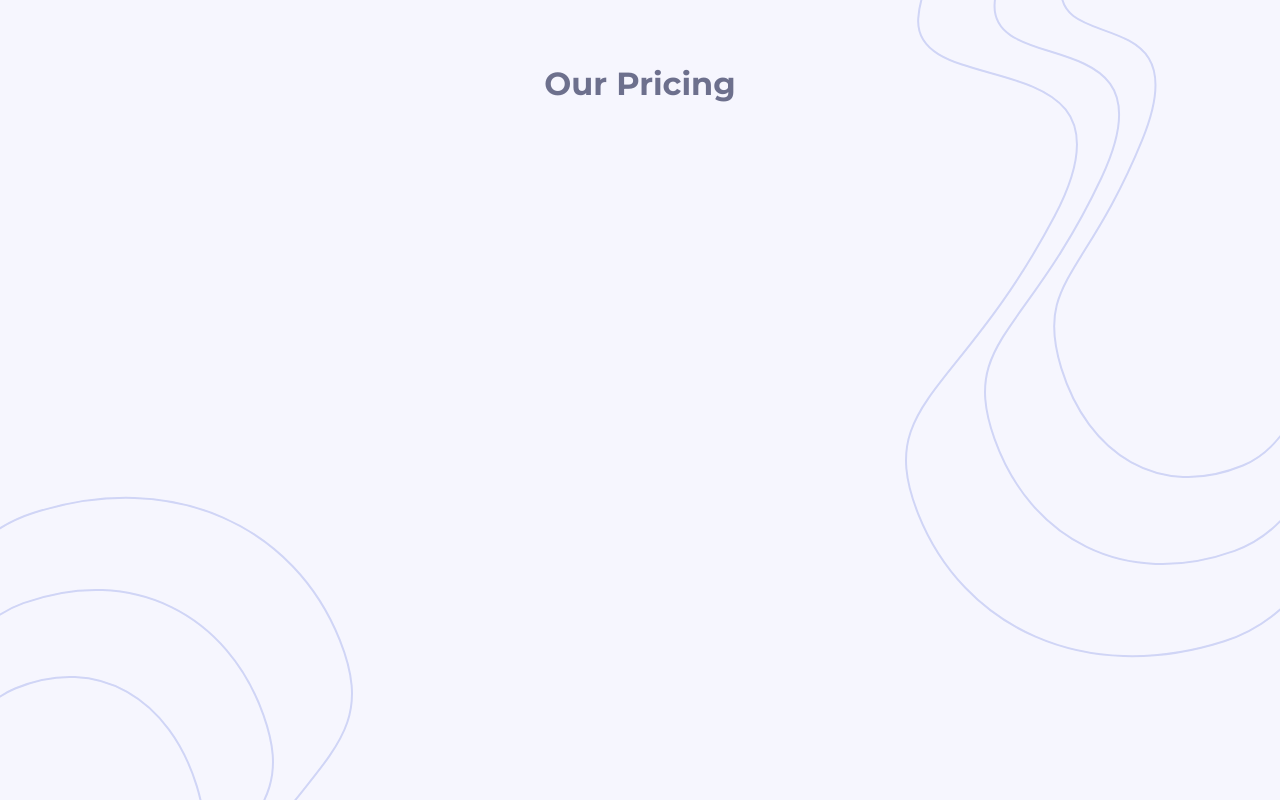
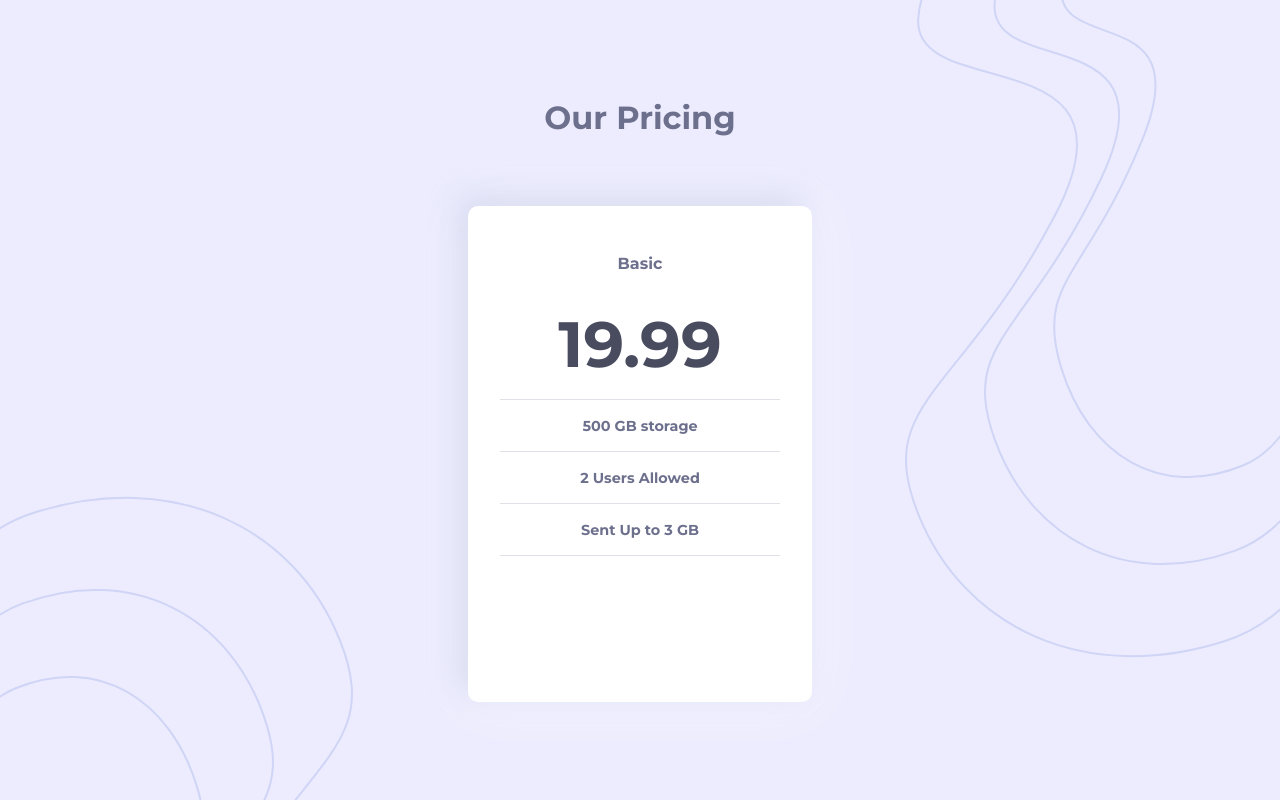
Before and after one commit to stereogamm/pricing-component, a React (Vite) app: page / in a window 1280 px wide. Built offline with nearby package versions, Linux system fonts and the light colour scheme.

Commit message:
create card component

```diff
--- a/src/Components/App.jsx
+++ b/src/Components/App.jsx
@@ -1,4 +1,5 @@
-import '../styles/App.css'
+import '../styles/App.css';
+import Card from './Card';
 
 function App() {
 
@@ -6,6 +7,7 @@ function App() {
     <>
       <main>
         <h1>Our Pricing</h1>
+        <Card />
       </main>
     </>
   )
--- /dev/null
+++ b/src/Components/Card.jsx
@@ -0,0 +1,21 @@
+function Card() {
+    return (
+        <>
+        <div className="card__wrapper">
+            <article className="price__card">
+                <h2>Basic</h2>
+                <div className="price__block">19.99</div>
+                <hr />
+                <div className="info__block">500 GB storage</div>
+                <hr />
+                <div className="info__block">2 Users Allowed</div>
+                <hr />
+                <div className="info__block">Sent Up to 3 GB</div>
+                <hr />
+            </article>
+        </div>
+    </>
+    )
+}
+
+export default Card;
--- a/src/index.css
+++ b/src/index.css
@@ -13,18 +13,20 @@
   margin: 0 auto;
   padding: 0;
   box-sizing: border-box; /*to calculate the elements sizes correctly incl margins and paddings*/
-  font-family: "Montserrat", sans-serif;
+  font-family: "Montserrat", sans-serif, monospace;
   max-width: 1440px;
-  /* padding: 1rem; */
   text-align: center;
 }
 
 :root { /*we use root pseudoclass to set global variables*/
   --linear-gradient: hsl(236, 72%, 79%) to hsl(237, 63%, 64%);
-  --very-light-grayish-blue: hsl(240, 78%, 98%);
+  --very-light-grayish-blue: hsl(240, 89%, 96%);
   --light-grayish-blue: hsl(234, 14%, 74%);
   --grayish-blue: hsl(233, 13%, 49%);
   --dark-grayish-blue: hsl(232, 13%, 33%);
+  --light-card-color: hsl(0, 0%, 100%);
+  --shadow-dark: 162, 173, 208;
+  --shadow-light: 255, 255, 255;
   --font-size: 16px;
   --font-weight: 700;
 }
--- a/src/styles/App.css
+++ b/src/styles/App.css
@@ -6,10 +6,65 @@ main {
   background-size: auto, auto;
   height: 100vh;
   width: 100vw;
+  padding: 4rem 0;
   display: flex;
-  padding: 4rem 0;
+  flex-direction: column;
+  justify-content: space-around;
+
 }
 
 h1 {
   color: var(--grayish-blue);
+  text-align: center;
 }
+
+.card__wrapper {
+  display: flex;
+  align-items: center;
+  justify-content: center;
+}
+
+.price__card {
+  display: flex;
+  flex-direction: column;
+  padding: 2rem;
+  background-color: var(--light-card-color);
+  min-width: 20rem;
+  max-width: 45rem;
+  min-height: 31rem;
+  max-height: 40rem;
+  border-radius: 10px;
+  box-shadow: -10px -10px 30px  rgba(var(--shadow-dark), 0.3),
+              0px 0px 60px  rgba(var(--shadow-light), 0.6);
+}
+
+h2 {
+  color: var(--grayish-blue);
+  margin: 1rem;
+  font-size: 1rem;
+}
+
+.price__block {
+  font-size: 4rem;
+  color: var(--dark-grayish-blue);
+  font-weight: 700;
+  margin: 1rem;
+}
+
+hr {
+  all: unset;
+  border: none;
+  display: block;
+  width: 100%;
+  min-width: 280px;
+  height: 1px;
+  border-top: 1.5px solid hsl(230, 11%, 89%);
+}
+
+.info__block {
+  color: var(--grayish-blue);
+  margin: 1rem;
+  font-size: 0.9rem;
+  font-family: "Montserrat";
+  font-weight: 700;
+}
```
